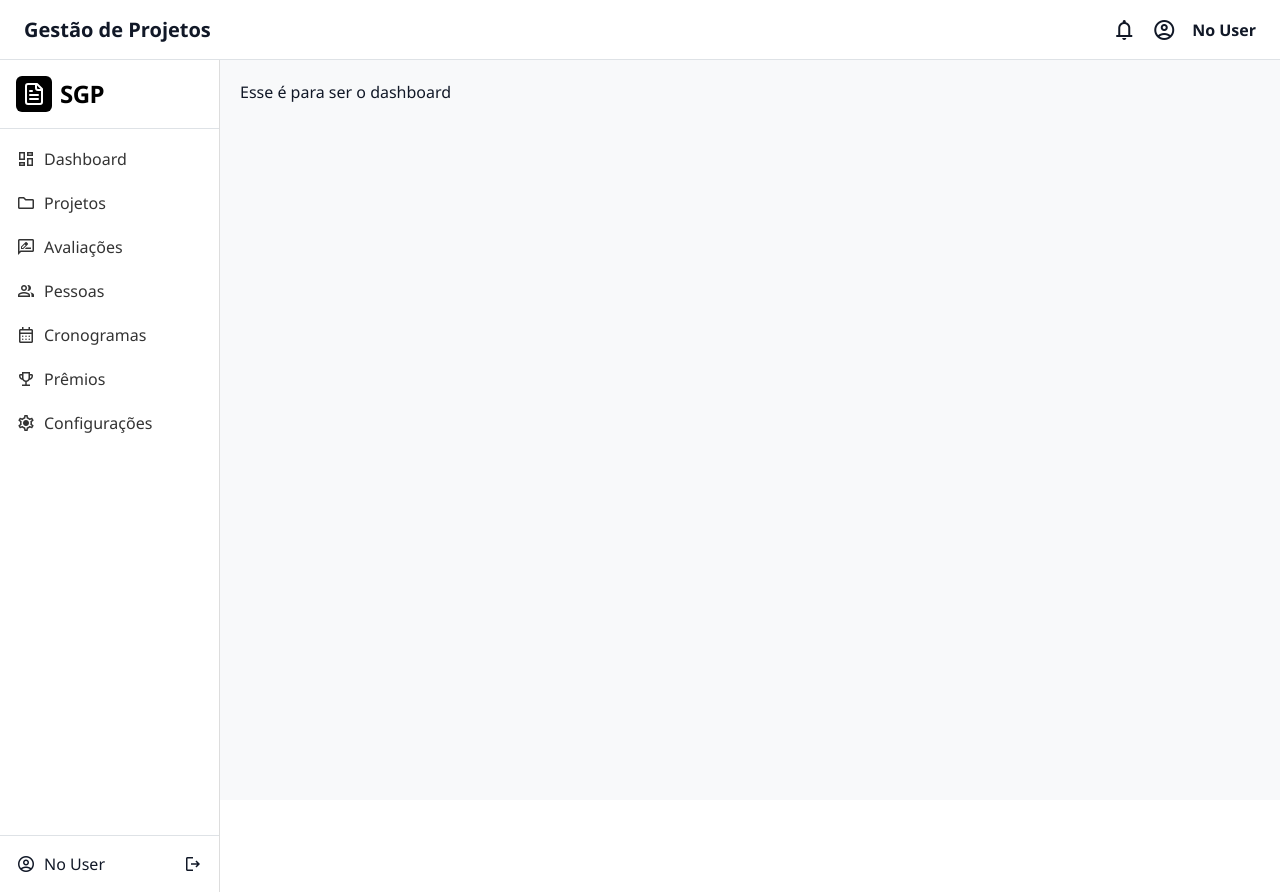
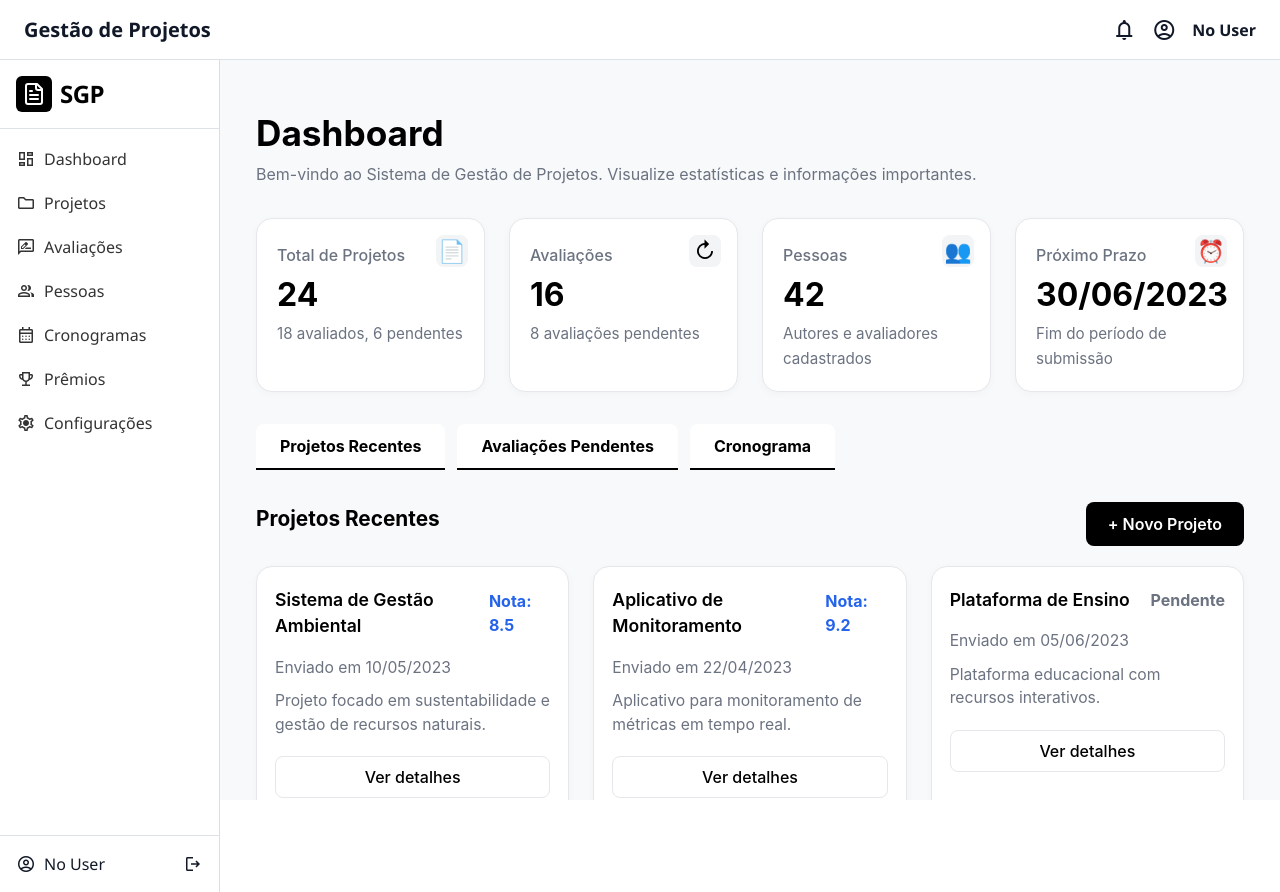
Before and after one commit to raunerlucas/app-gestao-projetos, an Angular app in the folder Frontend/gestao-projetos/: page /home/dashboard in a window 1280 px wide. Built offline with nearby package versions, Linux system fonts and the light colour scheme.

Commit message:
Feat: Implement dashboard layout with metrics, navigation tabs, and recent projects section

```diff
--- a/Frontend/gestao-projetos/src/app/pages/home/dashboard/dashboard.css
+++ b/Frontend/gestao-projetos/src/app/pages/home/dashboard/dashboard.css
@@ -0,0 +1,214 @@
+/* Container principal */
+.dashboard-container {
+  max-width: 1200px;
+  margin: 0 auto;
+  padding: 32px 16px;
+  background: #rgba(59, 130, 246, 0.2);
+  font-family: 'Inter', Arial, sans-serif;
+  color: #000;
+}
+
+/* Header */
+.dashboard-header {
+  margin-bottom: 32px;
+}
+.dashboard-title {
+  font-size: 2.2rem;
+  font-weight: 700;
+  margin-bottom: 0.5rem;
+}
+.dashboard-subtitle {
+  color: #6B7280;
+  font-size: 1rem;
+  margin-bottom: 0;
+}
+
+/* Métricas */
+.dashboard-metrics {
+  display: grid;
+  grid-template-columns: repeat(4, 1fr);
+  gap: 24px;
+  margin-bottom: 32px;
+}
+.metric-card {
+  background: #fff;
+  border: 1px solid #E5E7EB;
+  border-radius: 16px;
+  box-shadow: 0 2px 8px 0 rgba(0,0,0,0.03);
+  padding: 24px 20px 20px 20px;
+  position: relative;
+  min-width: 0;
+  display: flex;
+  flex-direction: row;
+  align-items: flex-start;
+  gap: 12px;
+}
+.metric-icon {
+  width: 32px;
+  height: 32px;
+  border-radius: 8px;
+  background: #F3F4F6;
+  display: flex;
+  align-items: center;
+  justify-content: center;
+  position: absolute;
+  top: 16px;
+  right: 16px;
+}
+.metric-icon-doc::before {
+  content: '\1F4C4'; /* Emoji documento */
+  font-size: 22px;
+}
+.metric-icon-check::before {
+  content: '\21BB'; /* Emoji círculo atualização */
+  font-size: 22px;
+}
+.metric-icon-user::before {
+  content: '\1F465'; /* Emoji pessoas */
+  font-size: 22px;
+}
+.metric-icon-clock::before {
+  content: '\23F0'; /* Emoji relógio */
+  font-size: 22px;
+}
+.metric-content {
+  flex: 1;
+}
+.metric-title {
+  font-size: 1rem;
+  font-weight: 500;
+  color: #6B7280;
+}
+.metric-value {
+  display: block;
+  font-size: 2rem;
+  font-weight: 700;
+  margin: 4px 0 2px 0;
+}
+.metric-desc {
+  font-size: 0.95rem;
+  color: #6B7280;
+}
+
+/* Tabs */
+.dashboard-tabs {
+  display: flex;
+  gap: 12px;
+  margin-bottom: 32px;
+}
+.tab {
+  background: #F3F4F6;
+  border: none;
+  border-radius: 8px 8px 0 0;
+  padding: 10px 24px;
+  font-size: 1rem;
+  color: #6B7280;
+  font-weight: 500;
+  cursor: pointer;
+  transition: background 0.2s, color 0.2s;
+}
+.tab.active {
+  background: #fff;
+  color: #000;
+  border-bottom: 2px solid #000;
+  font-weight: 700;
+}
+
+/* Projetos Recentes */
+.dashboard-projects {
+  margin-top: 8px;
+}
+.projects-header {
+  display: flex;
+  align-items: center;
+  justify-content: space-between;
+  margin-bottom: 20px;
+}
+.projects-header h2 {
+  font-size: 1.3rem;
+  font-weight: 700;
+}
+.btn-primary {
+  background: #000;
+  color: #fff;
+  border: none;
+  border-radius: 8px;
+  padding: 10px 22px;
+  font-size: 1rem;
+  font-weight: 600;
+  cursor: pointer;
+  transition: background 0.2s;
+}
+.btn-primary:hover {
+  background: #222;
+}
+.projects-grid {
+  display: grid;
+  grid-template-columns: repeat(3, 1fr);
+  gap: 24px;
+}
+.project-card {
+  background: #fff;
+  border: 1px solid #E5E7EB;
+  border-radius: 16px;
+  box-shadow: 0 2px 8px 0 rgba(0,0,0,0.03);
+  padding: 20px 18px 18px 18px;
+  display: flex;
+  flex-direction: column;
+  gap: 10px;
+  min-width: 0;
+}
+.project-card-header {
+  display: flex;
+  align-items: center;
+  justify-content: space-between;
+  margin-bottom: 6px;
+}
+.project-title {
+  font-size: 1.1rem;
+  font-weight: 600;
+}
+.project-note {
+  font-size: 1rem;
+  font-weight: 700;
+  color: #2563eb;
+}
+.project-status {
+  font-size: 1rem;
+  font-weight: 700;
+  color: #6B7280;
+}
+.project-desc {
+  font-size: 0.98rem;
+  color: #6B7280;
+}
+.btn-outline {
+  background: #fff;
+  color: #000;
+  border: 1px solid #E5E7EB;
+  border-radius: 8px;
+  padding: 8px 18px;
+  font-size: 1rem;
+  font-weight: 500;
+  cursor: pointer;
+  margin-top: 10px;
+  transition: background 0.2s, border 0.2s;
+}
+.btn-outline:hover {
+  background: #d1fae5;
+  border-color: #bdbdbd;
+}
+
+@media (max-width: 1024px) {
+  .dashboard-metrics, .projects-grid {
+    grid-template-columns: 1fr 1fr;
+  }
+}
+@media (max-width: 700px) {
+  .dashboard-metrics, .projects-grid {
+    grid-template-columns: 1fr;
+  }
+  .dashboard-container {
+    padding: 16px 4px;
+  }
+}
--- a/Frontend/gestao-projetos/src/app/pages/home/dashboard/dashboard.html
+++ b/Frontend/gestao-projetos/src/app/pages/home/dashboard/dashboard.html
@@ -1 +1,90 @@
-<p> Esse é para ser o dashboard </p>
+<div class="dashboard-container">
+  <!-- Header -->
+  <header class="dashboard-header">
+    <h1 class="dashboard-title">Dashboard</h1>
+    <p class="dashboard-subtitle">Bem-vindo ao Sistema de Gestão de Projetos. Visualize estatísticas e informações importantes.</p>
+  </header>
+
+  <!-- Linha de Cards de Métricas -->
+  <section class="dashboard-metrics">
+    <div class="metric-card">
+      <div class="metric-icon metric-icon-doc"></div>
+      <div class="metric-content">
+        <span class="metric-title">Total de Projetos</span>
+        <span class="metric-value">24</span>
+        <span class="metric-desc">18 avaliados, 6 pendentes</span>
+      </div>
+    </div>
+    <div class="metric-card">
+      <div class="metric-icon metric-icon-check"></div>
+      <div class="metric-content">
+        <span class="metric-title">Avaliações</span>
+        <span class="metric-value">16</span>
+        <span class="metric-desc">8 avaliações pendentes</span>
+      </div>
+    </div>
+    <div class="metric-card">
+      <div class="metric-icon metric-icon-user"></div>
+      <div class="metric-content">
+        <span class="metric-title">Pessoas</span>
+        <span class="metric-value">42</span>
+        <span class="metric-desc">Autores e avaliadores cadastrados</span>
+      </div>
+    </div>
+    <div class="metric-card">
+      <div class="metric-icon metric-icon-clock"></div>
+      <div class="metric-content">
+        <span class="metric-title">Próximo Prazo</span>
+        <span class="metric-value">30/06/2023</span>
+        <span class="metric-desc">Fim do período de submissão</span>
+      </div>
+    </div>
+  </section>
+
+  <!-- Abas de Navegação -->
+  <nav class="dashboard-tabs">
+    <button class="tab active">Projetos Recentes</button>
+    <button class="tab active">Avaliações Pendentes</button>
+    <button class="tab active">Cronograma</button>
+  </nav>
+
+  <!-- Seção Projetos Recentes -->
+  <section class="dashboard-projects">
+    <div class="projects-header">
+      <h2>Projetos Recentes</h2>
+      <button class="btn-primary">+ Novo Projeto</button>
+    </div>
+    <div class="projects-grid">
+      <!-- Card 1 -->
+      <div class="project-card">
+        <div class="project-card-header">
+          <span class="project-title">Sistema de Gestão Ambiental</span>
+          <span class="project-note">Nota: 8.5</span>
+        </div>
+        <div class="project-desc">Enviado em 10/05/2023</div>
+        <div class="project-desc">Projeto focado em sustentabilidade e gestão de recursos naturais.</div>
+        <button class="btn-outline">Ver detalhes</button>
+      </div>
+      <!-- Card 2 -->
+      <div class="project-card">
+        <div class="project-card-header">
+          <span class="project-title">Aplicativo de Monitoramento</span>
+          <span class="project-note">Nota: 9.2</span>
+        </div>
+        <div class="project-desc">Enviado em 22/04/2023</div>
+        <div class="project-desc">Aplicativo para monitoramento de métricas em tempo real.</div>
+        <button class="btn-outline">Ver detalhes</button>
+      </div>
+      <!-- Card 3 -->
+      <div class="project-card">
+        <div class="project-card-header">
+          <span class="project-title">Plataforma de Ensino</span>
+          <span class="project-status">Pendente</span>
+        </div>
+        <div class="project-desc">Enviado em 05/06/2023</div>
+        <div class="project-desc">Plataforma educacional com recursos interativos.</div>
+        <button class="btn-outline">Ver detalhes</button>
+      </div>
+    </div>
+  </section>
+</div>
--- a/Frontend/gestao-projetos/src/app/pages/home/dashboard/dashboard.ts
+++ b/Frontend/gestao-projetos/src/app/pages/home/dashboard/dashboard.ts
@@ -8,4 +8,9 @@ import {Component} from '@angular/core';
   styleUrl: './dashboard.css'
 })
 export class Dashboard {
+  selectedTab: string = 'recentes';
+
+  setTab(tab: string) {
+    this.selectedTab = tab;
+  }
 }
```
